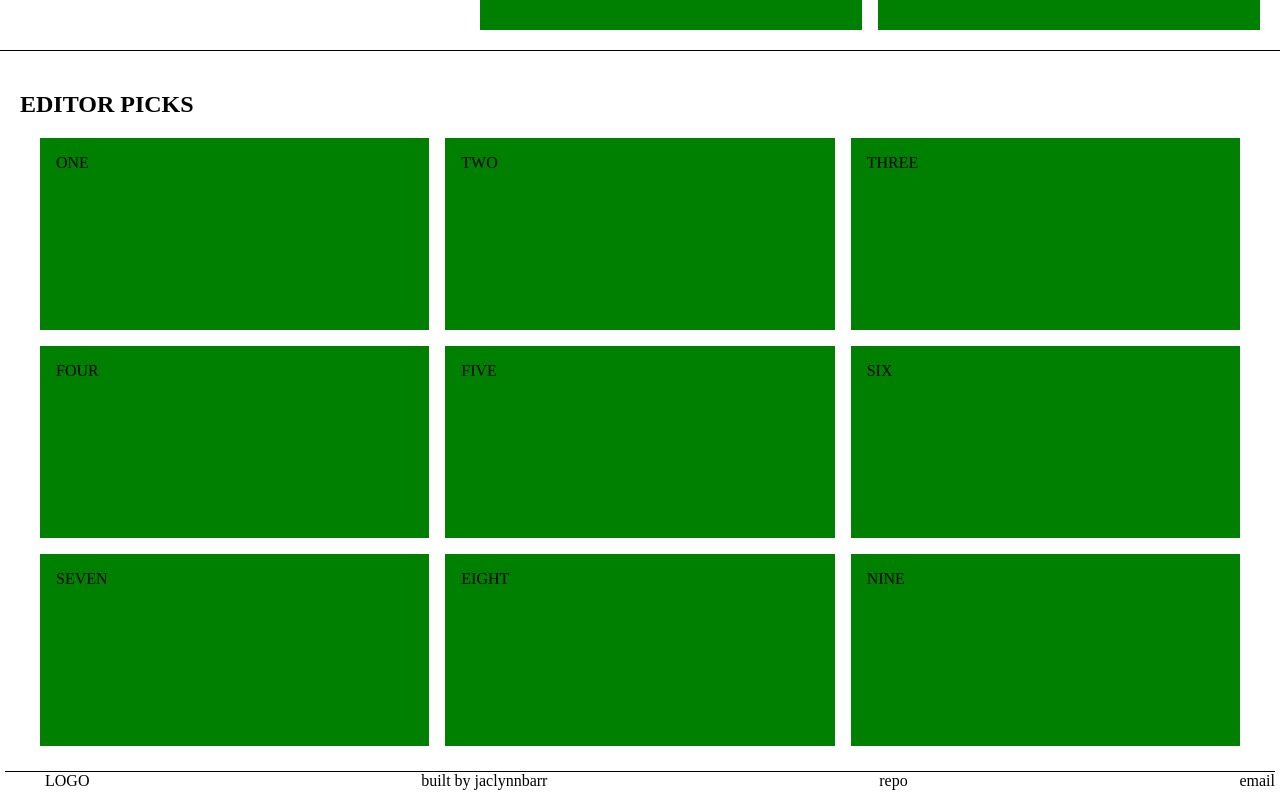
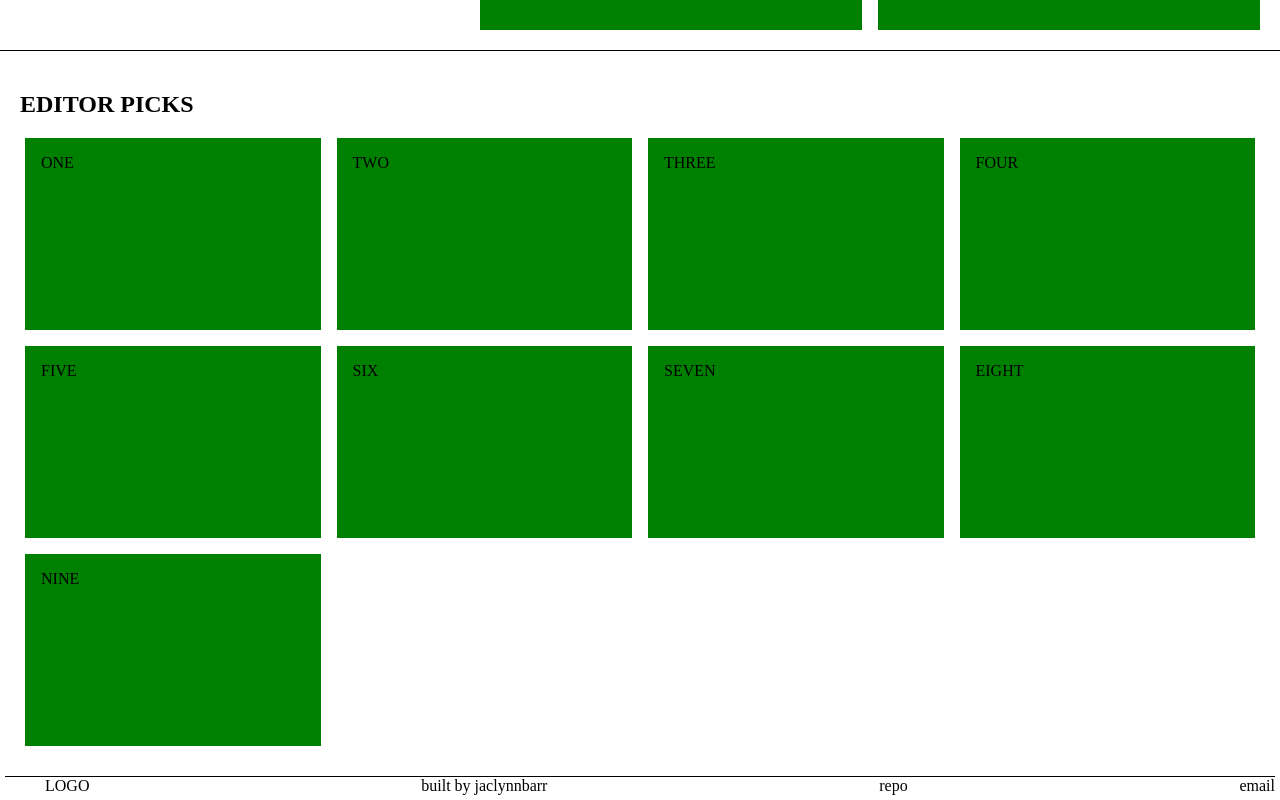
Before and after one commit to jaclynnbarrera/music-player-frontend, a React (Create React App) app: page / in a window 1280 px wide. Shown: the part 1025-1825 px from the top of the page. Built offline with nearby package versions, Linux system fonts and the light colour scheme; no server answers.

Commit message:
add additional breakpoints for flexbox in EditorPicks component

```diff
--- a/src/scss/EditorPicks.scss
+++ b/src/scss/EditorPicks.scss
@@ -3,31 +3,33 @@
   padding: 20px;
 }
 
-// parent
 .songs-grid {
-  max-width: 1200px;
-  margin: 0 auto;
+  max-width: 1400px;
+  margin: 5px;
   display: grid;
   grid-gap: 1rem;
 }
 
-// cards
 .song-card {
   background-color: green;
   padding: 1rem;
   height: 10rem;
 }
 
-/* Screen larger than 600px? 2 column */
-@media (min-width: 600px) {
+@media (min-width: 768px) {
   .songs-grid {
     grid-template-columns: repeat(2, 1fr);
   }
 }
 
-/* Screen larger than 900px? 3 columns */
-@media (min-width: 900px) {
+@media (min-width: 1024px) {
   .songs-grid {
     grid-template-columns: repeat(3, 1fr);
   }
 }
+
+@media (min-width: 1190px) {
+  .songs-grid {
+    grid-template-columns: repeat(4, 1fr);
+  }
+}
```
